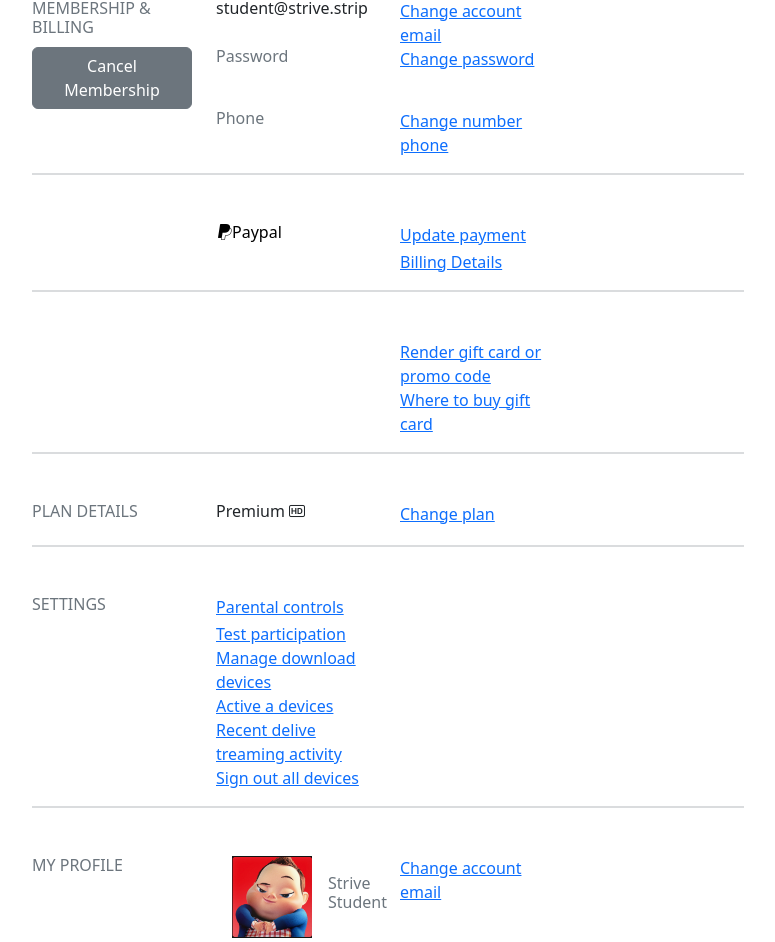
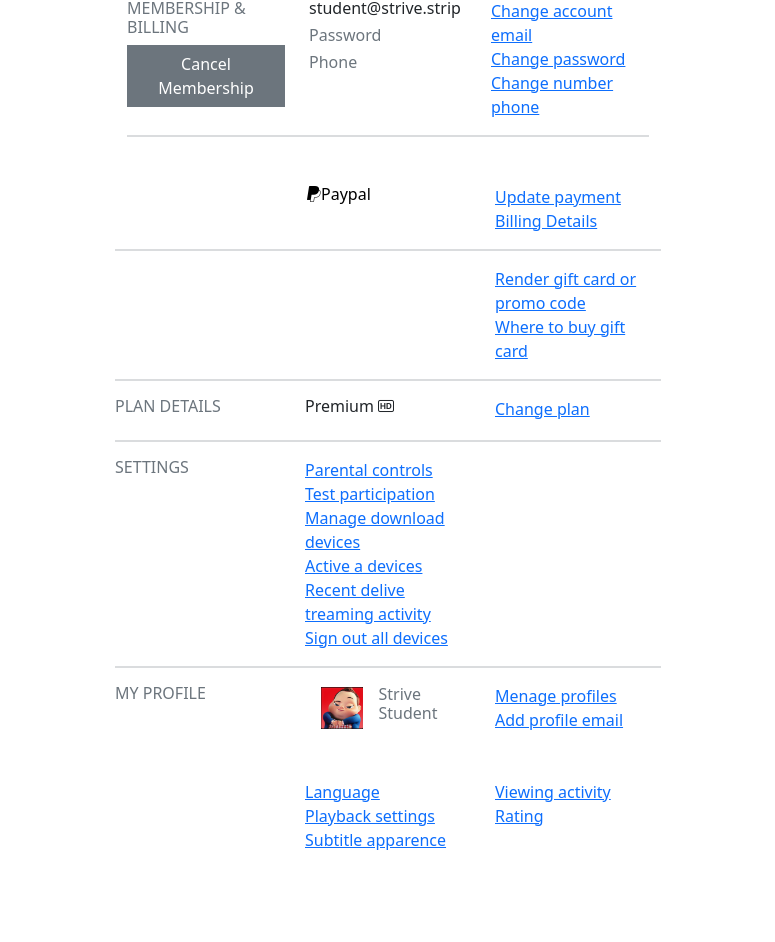
Before and after one commit to MarinaLucentini/Netflix-clone-with-react-, a React (Create React App) app: page / in a window 1280 px wide. Shown: the part 230-1172 px from the top of the page, without its empty margins (252-1027 px from the left). Built offline with nearby package versions, Linux system fonts and the light colour scheme.

Commit message:
settingpage

```diff
--- a/src/SettingPage.jsx
+++ b/src/SettingPage.jsx
@@ -14,98 +14,82 @@ const SettingPage = () => {
       <main className="bg-white">
         <Container className="py-5">
           <Row>
-            <Col xs={2}></Col>
-            <Col xs={8}>
+            <Col xs={12} md={8} lg={6} className="mx-auto">
+              {" "}
               <h3 className="text-dark">Account</h3>
               <hr className="border border-secondary" />
               <Container className=" my-5">
-                <Row xs={4}>
-                  <Col>
+                <Row>
+                  <Col xs={12} sm={4}>
                     <h6 className="text-secondary">
                       MEMBERSHIP & BILLING
                     </h6>
+                    <Button
+                      variant="secondary"
+                      className="mt-2 mt-sm-0 rounded-0"
+                    >
+                      Cancel Membership
+                    </Button>
                   </Col>
-                  <Col>
+                  <Col xs={12} sm={4}>
                     <h6 className="text-dark">
                       student@strive.strip
                     </h6>
-                  </Col>
-                  <Col>
-                    <a href="#change">
-                      {" "}
-                      Change account email{" "}
-                    </a>
-                  </Col>
-                </Row>
-                <Row xs={4}>
-                  <Col>
-                    <Button variant="secondary">
-                      Cancel Membership
-                    </Button>
-                  </Col>
-                  <Col>
                     <h6 className="text-secondary">
                       Password
                     </h6>
+                    <h6 className="text-secondary">
+                      Phone
+                    </h6>
                   </Col>
-                  <Col>
+                  <Col
+                    xs={12}
+                    sm={4}
+                    className="d-flex flex-column"
+                  >
+                    <a href="#change">
+                      Change account email
+                    </a>
                     <a href="#change pass">
                       {" "}
                       Change password{" "}
                     </a>
-                  </Col>
-                </Row>
-                <Row xs={4}>
-                  <Col></Col>
-                  <Col>
-                    <h6 className="text-secondary">
-                      Phone
-                    </h6>
-                  </Col>
-                  <Col>
                     <a href="#changenum">
-                      {" "}
-                      Change number phone{" "}
+                      Change number phone
                     </a>
                   </Col>
                 </Row>
                 <hr className="border border-secondary" />
               </Container>
-              <Container className="my-5">
-                <Row xs={4}>
-                  <Col></Col>
-                  <Col>
+              <Row>
+                <Col xs={12} sm={4}></Col>
+                <Col xs={12} sm={4}>
                   <h6 className="text-black">
-                      <i className="bi bi-paypal"></i>Paypal
+                    <i className="bi bi-paypal"></i>
+                    Paypal
                   </h6>
                 </Col>
-                  <Col>
+                <Col
+                  xs={12}
+                  sm={4}
+                  className="d-flex flex-column"
+                >
                   <a href="#update"> Update payment</a>
-                  </Col>
-                </Row>
-                <Row xs={4}>
-                  <Col></Col>
-                  <Col></Col>
-                  <Col>
                   <a href="#billing"> Billing Details </a>
                 </Col>
               </Row>
               <hr className="border border-secondary" />
-              </Container>
-              <Container className="my-5">
-                <Row xs={4}>
-                  <Col></Col>
-                  <Col></Col>
-                  <Col>
+              <Row>
+                <Col xs={12} sm={4}></Col>
+                <Col xs={12} sm={4}></Col>
+                <Col
+                  xs={12}
+                  sm={4}
+                  className="d-flex flex-column"
+                >
                   <a href="#render">
                     Render gift card or promo code
                   </a>
-                  </Col>
-                </Row>
-                <Row xs={4}>
-                  <Col></Col>
-                  <Col></Col>
-                  <Col>
                   <a href="#where">
                     {" "}
                     Where to buy gift card{" "}
@@ -113,143 +97,110 @@ const SettingPage = () => {
                 </Col>
               </Row>
               <hr className="border border-secondary" />
-              </Container>
-              <Container className="my-5">
-                <Row xs={4}>
-                  <Col>
+              <Row>
+                <Col xs={12} sm={4}>
                   <h6 className="text-secondary">
                     PLAN DETAILS
                   </h6>
                 </Col>
-                  <Col>
+                <Col xs={12} sm={4}>
                   <h6 className="text-dark">
                     Premium{" "}
                     <i className="bi bi-badge-hd"></i>
                   </h6>
                 </Col>
-                  <Col>
+                <Col
+                  xs={12}
+                  sm={4}
+                  className="d-flex flex-column"
+                >
                   <a href="#changeplan"> Change plan </a>
                 </Col>
               </Row>
               <hr className="border border-secondary" />
-              </Container>
-              <Container className=" my-5">
-                <Row xs={4}>
-                  <Col>
+              <Row>
+                <Col xs={12} sm={4}>
                   <h6 className="text-secondary">
                     SETTINGS
                   </h6>
                 </Col>
-                  <Col>
-                    <a href="#parental">
-                      Parental controls
-                    </a>
-                  </Col>
-                  <Col></Col>
-                </Row>
-                <Row xs={4}>
-                  <Col></Col>
-                  <Col>
+                <Col
+                  xs={12}
+                  sm={4}
+                  className="d-flex flex-column"
+                >
+                  <a href="#parental">Parental controls</a>
                   <a href="#test">Test participation</a>
-                  </Col>
-                  <Col></Col>
-                </Row>
-                <Row xs={4}>
-                  <Col></Col>
-                  <Col>
                   <a href="#manage">
                     Manage download devices
                   </a>
-                  </Col>
-                  <Col></Col>
-                </Row>
-                <Row xs={4}>
-                  <Col></Col>
-                  <Col>
                   <a href="#active">Active a devices</a>
-                  </Col>
-                  <Col></Col>
-                </Row>
-                <Row xs={4}>
-                  <Col></Col>
-                  <Col>
                   <a href="#recent">
                     Recent delive treaming activity
                   </a>
+                  <a href="#sign">Sign out all devices </a>
                 </Col>
-                  <Col></Col>
-                </Row>
-                <Row xs={4}>
-                  <Col></Col>
-                  <Col>
-                    <a href="#sign">
-                      Sign out all devices{" "}
-                    </a>
-                  </Col>
-                  <Col></Col>
+                <Col xs={12} sm={4}></Col>
               </Row>
               <hr className="border border-secondary" />
-              </Container>
-              <Container className=" my-5">
-                <Row xs={4}>
-                  <Col>
+              <Row>
+                <Col xs={12} sm={4}>
                   <h6 className="text-secondary">
                     MY PROFILE
                   </h6>
                 </Col>
-                  <Col className=" d-flex align-items-center">
+                <Col
+                  xs={12}
+                  sm={4}
+                  className="d-flex align-items-center"
+                >
                   <img
                     src={profile}
                     alt=""
-                      className="img-fluid w-50 mx-3"
+                    className="img-fluid w-25 mx-3"
                   />
                   <h6 className="text-secondary">
                     Strive Student
                   </h6>
                 </Col>
-                  <Col>
-                    <a href="#changeaccount">
+                <Col
+                  xs={12}
+                  sm={4}
+                  className="d-flex flex-column"
+                >
+                  <a href="#manage">Menage profiles</a>
+                  <a href="#addprofile">
                     {" "}
-                      Change account email{" "}
+                    Add profile email{" "}
                   </a>
                 </Col>
               </Row>
-                <Row xs={4}>
-                  <Col></Col>
-                  <Col></Col>
-                  <Col>
-                    <a href="#manage"> Manage profile </a>
+              <Row className="my-5">
+                <Col xs={12} sm={4}></Col>
+                <Col
+                  xs={12}
+                  sm={4}
+                  className="d-flex flex-column"
+                >
+                  <a href="#manage">Language</a>
+                  <a href="#addprofile">
+                    {" "}
+                    Playback settings{" "}
+                  </a>
+                  <a href="#addprofile">
+                    {" "}
+                    Subtitle apparence{" "}
+                  </a>
+                </Col>
+                <Col
+                  xs={12}
+                  sm={4}
+                  className="d-flex flex-column"
+                >
+                  <a href="#manage">Viewing activity</a>
+                  <a href="#addprofile"> Rating </a>
                 </Col>
               </Row>
-                <Row xs={4}>
-                  <Col></Col>
-                  <Col></Col>
-                  <Col>
-                    <a href="#addprofile"> Add profile</a>
-                  </Col>
-                </Row>
-                <Row xs={4}>
-                  <Col>
-                    <a href="#Language">Languages</a>
-                  </Col>
-                  <Col></Col>
-                  <Col>
-                    <a href="#viweing"> Viweing activity</a>
-                  </Col>
-                </Row>
-                <Row xs={4}>
-                  <Col>
-                    <a href="#playback">
-                      Playback settings
-                    </a>
-                  </Col>
-                  <Col></Col>
-                  <Col>
-                    <a href="#rating">Rating</a>
-                  </Col>
-                </Row>
-                <Row xs={4}></Row>
-              </Container>
             </Col>
           </Row>
         </Container>
```
Lines whose indentation alone changed are shown as unchanged.
